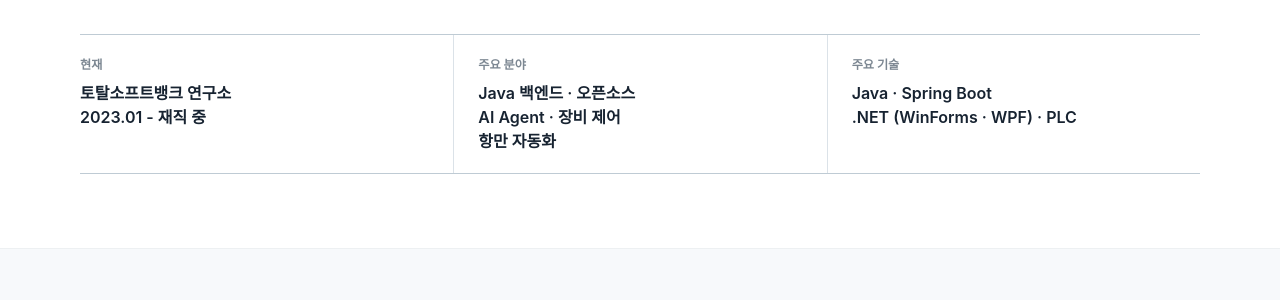
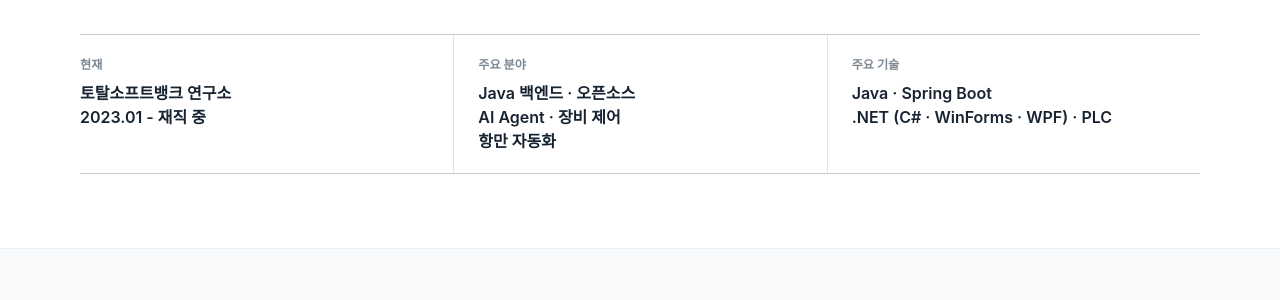
Before and after one commit to parkKevinSB/parkKevinSB.github.io, a Jekyll site: the page built from index.html, in a window 1280 px wide and 900 px high, scrolled down 334 px. Shown: the part 153-453 px from the top of the window. Built offline with Jekyll 4.4.1, drawn with Linux system fonts in a browser that asks for light colours.

Commit message:
메인 닷넷 기술 세부 항목 추가

```diff
--- a/index.html
+++ b/index.html
@@ -25,7 +25,7 @@
     </div>
     <div>
       <dt>주요 기술</dt>
-      <dd>Java · Spring Boot<br>.NET (WinForms · WPF) · PLC</dd>
+      <dd>Java · Spring Boot<br>.NET (C# · WinForms · WPF) · PLC</dd>
     </div>
   </dl>
 </section>
```
